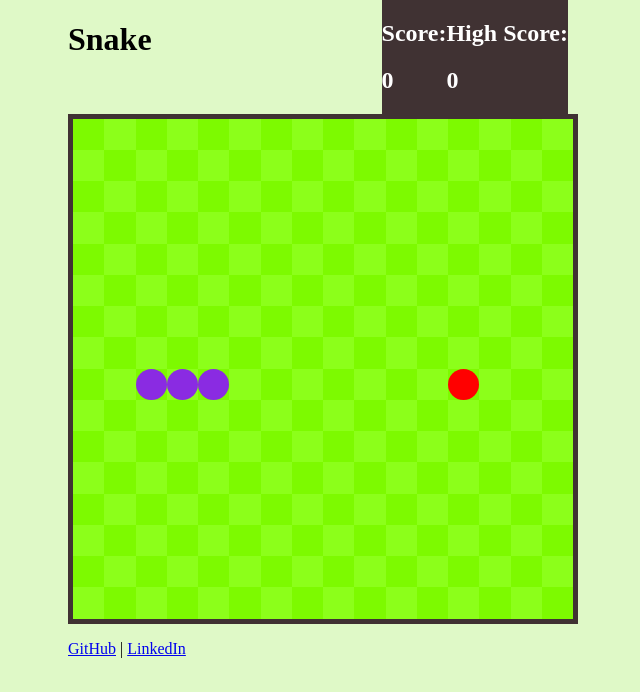
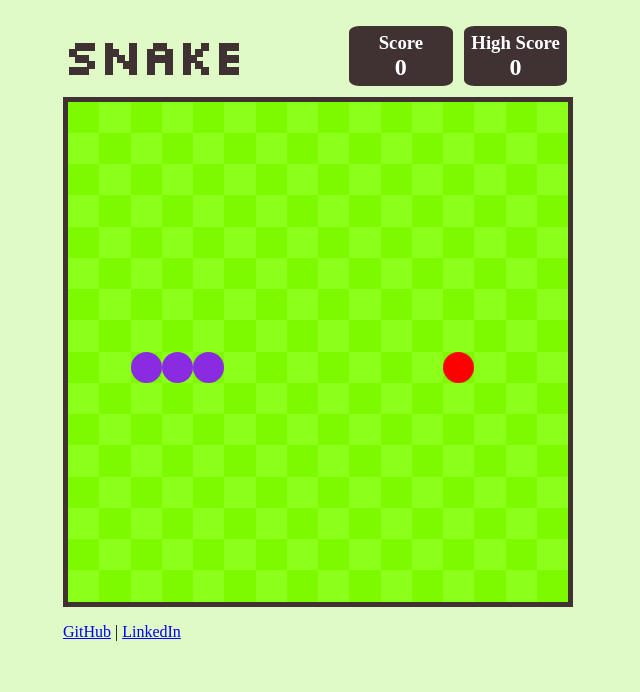
Before and after one commit to kalenluciano/project_one, a plain HTML site: page game-play.html in a window 1280 px wide. Shown: the whole page, without its empty margins (322-962 px from the left). Drawn offline with Linux system fonts and the light colour scheme.

Commit message:
Designed header for gameplay.html page

```diff
--- a/game-play.html
+++ b/game-play.html
@@ -5,23 +5,28 @@
     <meta http-equiv="X-UA-Compatible" content="IE=edge">
     <meta name="viewport" content="width=device-width, initial-scale=1.0">
     <script defer src="./app.js"></script>
+    <link rel="preconnect" href="https://fonts.googleapis.com">
+    <link rel="preconnect" href="https://fonts.gstatic.com" crossorigin>
+    <link href="https://fonts.googleapis.com/css2?family=Silkscreen&display=swap" rel="stylesheet">
     <link rel="stylesheet" href="style.css">
     <title>Snake</title>
 </head>
 <body>
     <div class="content">
         <header>
-            <h1>Snake</h1>
+            <section class="title">
+                <h1>Snake</h1>
+            </section>
             <!-- <nav>
                 <a href="./game-play.html"><button class="game-play">Play Game!</button></a>
             </nav> -->
             <section class="score-board">
                 <section class="score">
-                    <h2 class="score-title">Score:</h2>
+                    <h3 class="score-title">Score</h3>
                     <h2 class="score-points">0</h2>
                 </section>
                 <section class="high-score">
-                    <h2 class="high-score-title">High Score:</h2>
+                    <h3 class="high-score-title">High Score</h3>
                     <h2 class="high-score-points">0</h2>
                 </section>
             </section>
--- a/style.css
+++ b/style.css
@@ -14,24 +14,45 @@ body {
 }
 
 .content {
-    max-width: 500px;
+    max-width: 550px;
 }
 
 header {
     display: flex;
     justify-content: space-between;
+    margin: 5% 0 2% 0;
+}
+
+.title {
+    width: 45%;
+    display: flex;
+}
+
+h1 {
+    font-family: 'Silkscreen', cursive;
+    color: #403233;
+    font-size: 300%;
+    margin: auto 0;
 }
 
 .score-board {
     display: flex;
+    justify-content: space-around;
+    align-items: center;
+    color: white;
+    width: 45%;
 }
 
 .score, .high-score {
     background-color: #403233;
+    padding: 2.5% 2.5%;
+    border-radius: 10%;
+    width: 40%;
 }
 
-h2 {
-    color: white
+.score-board * {
+    margin: 0;
+    text-align: center;
 }
 
 .game-board {
@@ -65,4 +86,5 @@ h2 {
 
 .game-over {
     display: none;
+    background-color: #403233;
 }
```
Also changed, not shown: index.html (+6 -1 lines).
